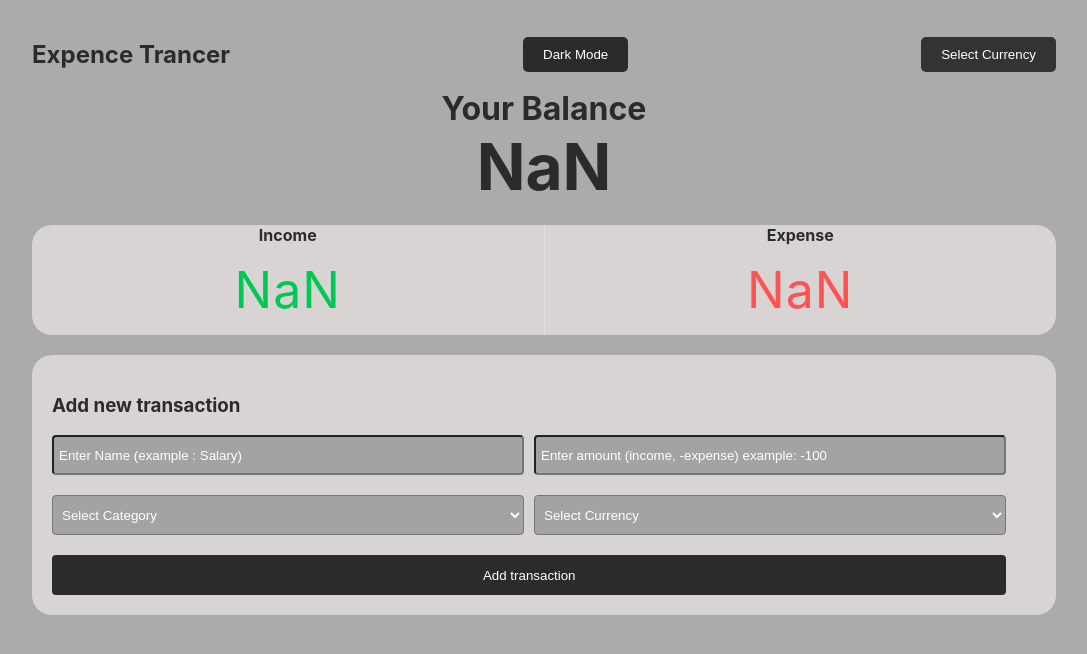
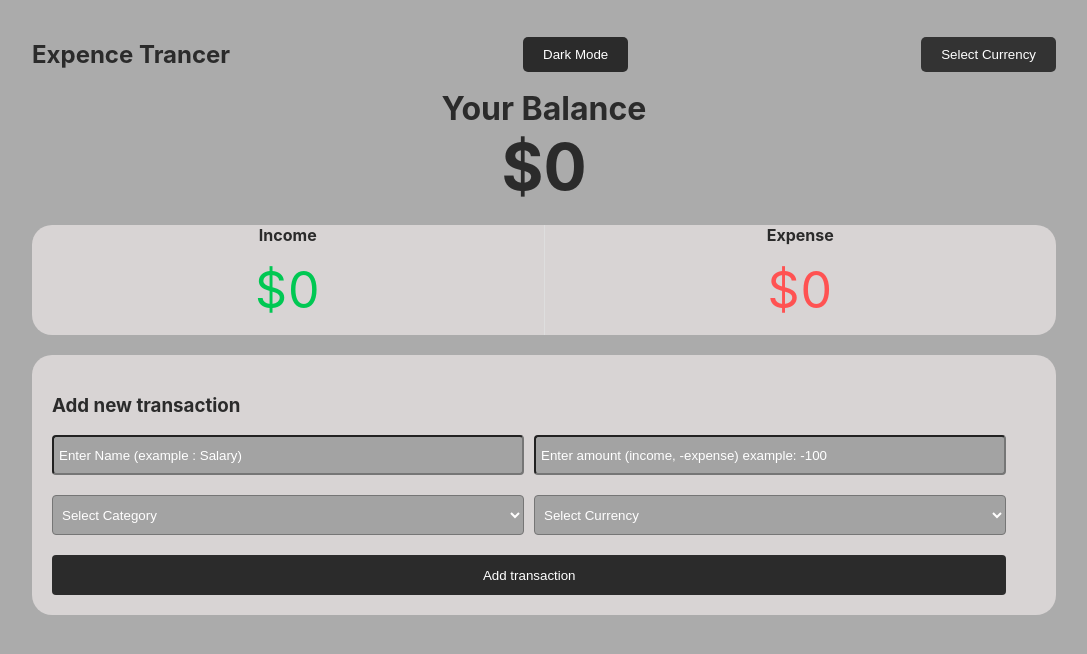
Before and after one commit to henriits/budget_planner_vue_ts, a Vue app: page / in a window 1280 px wide. Shown: the top 654 px of the page, without its empty margins (96-1183 px from the left). Built offline with nearby package versions, Linux system fonts and the light colour scheme.

Commit message:
fix: return default symbol

```diff
--- a/src/currencyLogic.ts
+++ b/src/currencyLogic.ts
@@ -2,7 +2,7 @@ import type { Ref } from 'vue';
 import { ref } from 'vue';
 import { currencyRatios } from './currencyRatios';
 
-export const selectedCurrency: Ref<string> = ref(''); // Default selected currency symbol
+export const selectedCurrency: Ref<string> = ref('$'); // Default selected currency symbol
 
 export const updateCurrencyRatio = (currency: string) => {
     selectedCurrency.value = currency;
```
